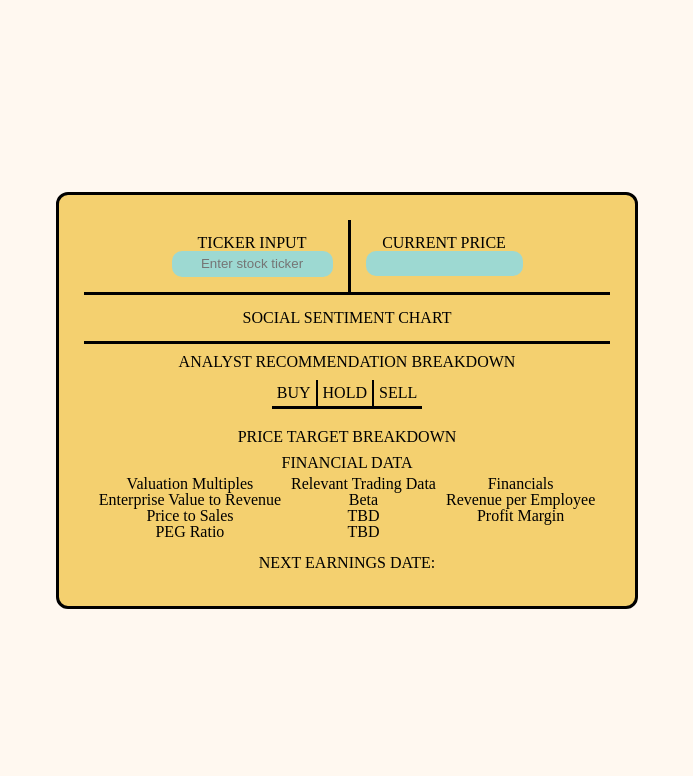
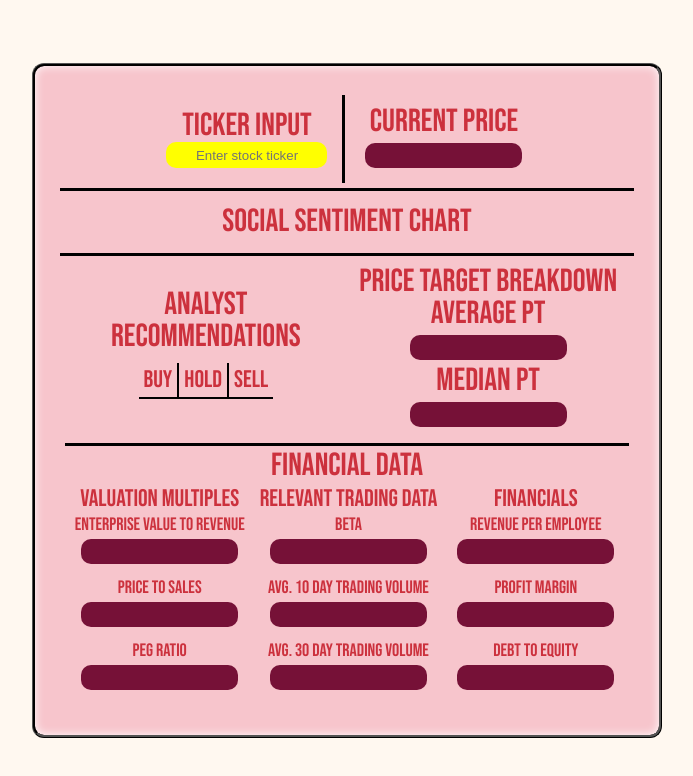
Before and after one commit to pchandu/my-finance-intern, a website: page index.html in a window 1280 px wide. Shown: the whole page, without its empty margins (293-986 px from the left). Drawn offline with Linux system fonts and the light colour scheme; a web font is replaced by a local one.

Commit message:
styling rework

```diff
--- a/index.html
+++ b/index.html
@@ -6,9 +6,8 @@
     <meta http-equiv="X-UA-Compatible" content="ie=edge" />
     <link rel="stylesheet" href="./src/styles/global.css" />
     <link rel="preconnect" href="https://fonts.gstatic.com">
-    <link href="https://fonts.googleapis.com/css2?family=Life+Savers:wght@700&family=Playfair+Display&family=Yeon+Sung&display=swap" rel="stylesheet">
+    <link href="https://fonts.googleapis.com/css2?family=Bebas+Neue&display=swap" rel="stylesheet">
     <title>My Finance Intern</title>
-    <!-- <script data-main="./app.js" src="require.js"></script> -->
 </head>
 
 <body>
@@ -23,6 +22,7 @@
                 <div class="current-price-container">
                     CURRENT PRICE
                     <p id="current-price-output" class="current-price-output"></p>
+
                 </div>
             </div>
 
@@ -32,7 +32,7 @@
 
             <div class="wall-street-sentiment-container">
                 <div class="analyst-recommendations">
-                    ANALYST RECOMMENDATION BREAKDOWN
+                    ANALYST RECOMMENDATIONS
                     <div class="ratings-container">
                         <div class="buy-rating" id="buy-rating">
                             BUY
@@ -47,21 +47,30 @@
                         </div>
                     </div>
                 </div>
+
                 <div class="price-targets">
                     PRICE TARGET BREAKDOWN
                     <div class="avg-pt" id="avg-pt">
-
+                        Average PT
+                        <p class="avg-pt"></p>
                     </div>
 
                     <div class="median-pt" id="median-pt">
-
+                        Median PT
+                        <p class="avg-pt"></p>
                     </div>
                 </div>
+                <!-- <div class="earnings-data">
+                    NEXT EARNINGS DATE:
+                    <p id="next-earnings"></p>
+                </div> -->
+            </div>
+
             <div class="meaningful-financial-data">
                 FINANCIAL DATA
                 <div class="financial-data-container">
                     <div class="column-1">
-                            Valuation Multiples
+                        <h3 class="column-title">Valuation Multiples</h3>
                         <div class="data-A" >
                             Enterprise Value to Revenue
                             <p id="ev-to-rev"></p>
@@ -77,22 +86,23 @@
                     </div>
 
                     <div class="column-2">
-                            Relevant Trading Data
+                        <h3 class="column-title">Relevant Trading Data</h3>
                         <div class="data-D" id="data-D">
                             Beta
                             <p id="beta"></p>
                         </div>
                         <div class="data-E" id="data-E">
-                                TBD
+                            Avg. 10 Day Trading Volume
+                            <p id="avg-10day-vol"></p>
                         </div>
                         <div class="data-F" id="data-F">
-                                TBD
-                                <p id="institutional-holders"></p>
+                            Avg. 30 Day Trading Volume
+                            <p id="avg-30day-vol"></p>
                         </div>
                     </div>
 
                     <div class="column-3">
-                            Financials
+                        <h3 class="column-title">Financials</h3>
                         <div class="data-G" id="data-G">
                             Revenue per Employee
                             <p id="rev-per-employee"></p>
@@ -102,14 +112,10 @@
                             <p id="profit-margin"></p>
                         </div>
                         <div class="data-I" id="data-I">
-
+                            Debt to Equity
+                            <p id="d-to-e"></p>
                         </div>
                     </div>
-                    </div>
-                </div>
-                <div class="earnings-data">
-                    NEXT EARNINGS DATE:
-                    <p id="next-earnings"></p>
                 </div>
             </div>
         </div>
@@ -117,36 +123,22 @@
     <!-- <script src="./app.js"></script> -->
     <script>
 
-        // const symbol = "AAPL";
-
         document.addEventListener('keypress', e => {
-            if(e.key === 'Enter'){
-                const symbol = document.getElementById("ticker-input").value;
-                //check if the input is not blank
-                //pass the input into the first API call to get the stock quote data
-                console.log("testing out the IEX call from this file");
-                fetch(`https://cloud.iexapis.com/stable/stock/${symbol}/quote?token=${token}`)
-                    .then((response) => response.json())
-                    .then(data => {
-                        document.getElementById("current-price-output").innerHTML=`$${data.iexClose}`;
-                    });
-
-                //Advanced Stats --
-                fetch(`https://cloud.iexapis.com/stable/stock/${symbol}/advanced-stats?token=${token}`)
-                    .then((response) => response.json())
-                    .then(data => {
-                        debugger
-                        document.getElementById("ev-to-rev").innerHTML=`${data.enterpriseValueToRevenue}x`;
-                        document.getElementById("price-to-sales").innerHTML=`${parseFloat(data.priceToSales.toFixed(2))}x`;
-                        document.getElementById("peg-ratio").innerHTML=`${parseFloat(data.pegRatio).toFixed(2)}x`;
-                        document.getElementById("beta").innerHTML=`${parseFloat(data.beta).toFixed(2)}`;
-                        document.getElementById("profit-margin").innerHTML=data.profitMargin;
-                        document.getElementById("rev-per-employee").innerHTML=`$${data.revenuePerEmployee}`;
-                    });
+            fetch(`https://socialsentiment.io/api/v1/stocks/${symbol}/sentiment/daily/`,
+                {
+                    method: 'GET',
+                    headers: {
+                            'Authorization': 'Token ' + token`,
+                            'Accept': 'application/json',
                     }
                 })
+                .then(res => {
+                    debugger
+                });
+        })
 
-        // fetch('https://socialsentiment.io/api/v1/stocks/TSLA/sentiment/daily/')
+        // fetch('https://socialsentiment.io/api/v1/stocks/TSLA/')
+
     </script>
 </body>
 </html>
--- a/src/styles/global.css
+++ b/src/styles/global.css
@@ -11,11 +11,13 @@
      width: 100%;
      height: 100%;
      background: #FFF8F0;
-     /* font-family: 'Life Savers', cursive; */
+    font-family: 'Bebas Neue',
+    cursive;
      display: flex;
      flex-direction: column;
      justify-content: center;
      align-items: center;
+     color: #CC313D;
 }
 
 .app-container{
@@ -23,8 +25,14 @@
     flex-direction: column;
     border: 3px solid black;
     border-radius: 12px;
+    border-style: ridge;
     padding: 25px;
-    background-color: #F4D06F;
+    background-color: #F7C5CC;
+
+    /* box shadows */
+    -moz-box-shadow: inset 0 2 10px white;
+    -webkit-box-shadow: inset 0 0 10px white;
+    box-shadow: inset 0 0 10px white;
 }
 
 /* Section One */
@@ -33,6 +41,10 @@
     border-bottom: black solid 3px;
     align-items: center;
     justify-content: center;
+}
+
+.company-basic-info > div {
+    font-size: xx-large;
 }
 /* TICKER INPUT FIELD  */
 .ticker-container{
@@ -48,7 +60,7 @@
     flex-direction: column;
     align-items: center;
     padding: 2px;
-    background: #9DD9D2;
+    background: yellow;
     border-radius: 10px;
     border-style: none;
     text-align: center;
@@ -64,16 +76,17 @@
     align-items: center;
 }
 
-.current-price-output{
+p {
     width: 153px;
     height: 21px;
     text-align: center;
-    font-size: large;
+    font-size:x-large;
     font-weight: 700;
     padding: 2px;
-    background: #9DD9D2;
+    background: #761137;
     border-radius: 10px;
-    color: #4D3F78;
+    color: white;
+    margin: 5px;
 }
 /* Section Two */
 /* SOCIAL SENTIMENT  */
@@ -83,6 +96,7 @@
     justify-content: center;
     padding: 15px;
     border-bottom: black solid 3px;
+    font-size: xx-large;
 }
 /* CHART  */
 /* Section Three */
@@ -90,28 +104,33 @@
     display: flex;
     align-items: center;
     justify-content: center;
-    flex-direction: column;
     padding: 5px;
+    height: 100%;
 }
 /* ANALYST RECOMMENDATION BREAKDOWN  */
 .analyst-recommendations{
-    display: flex;
-    align-items: center;
-    justify-content: center;
-    padding: 5px;
-    flex-direction: column;
+     padding: 5px;
+     font-size: xx-large;
+     display: flex;
+     align-items: center;
+     justify-content: center;
+     width: 100%;
+     flex-direction: column;
+     border-bottom: black solid 3px;
+     text-align: center;
+     height: inherit;
 }
 
 .ratings-container{
     display: flex;
     padding: 10px;
+    font-size:x-large;
 }
 
 .ratings-container > div {
     padding: 5px;
-    width: 100%;
     justify-content: center;
-    border-bottom: black solid 3px;
+    border-bottom: black solid 2px;
 }
 
 .hold-rating{
@@ -122,6 +141,21 @@
 /* PRICE TARGET BREAKDOWN  */
 .price-targets{
     padding: 5px;
+    border-bottom: black solid 3px;
+    font-size: xx-large;
+    display: flex;
+    align-items: center;
+    justify-content: center;
+    width: 100%;
+    flex-direction: column;
+    height: inherit;
+}
+
+.price-targets > div {
+    display: flex;
+    flex-direction: column;
+    justify-content: center;
+    align-items: center;
 }
 /* FINANCIAL DATA  */
 .meaningful-financial-data{
@@ -130,6 +164,7 @@
     justify-content: center;
     padding: 5px;
     flex-direction: column;
+    font-size: xx-large;
 }
 
 .financial-data-container{
@@ -140,12 +175,15 @@
     display: flex;
     flex-direction: column;
     align-items: center;
+    font-size:x-large;
 }
 
-.financial-data-container > div > div {
+.financial-data-container>div>div {
     display: flex;
     flex-direction: column;
     align-items: center;
+    margin: 5px;
+    font-size: large;
 }
 /* A,B,C  */
 .column-1{
@@ -162,7 +200,6 @@
     padding: 5px;
 }
 
-
 /* Section Five */
 /* NEXT EARNINGS DATE */
 .earnings-data{
```
Also changed, not shown: app.js (+30 -31 lines). Lines whose indentation alone changed are shown as unchanged.
